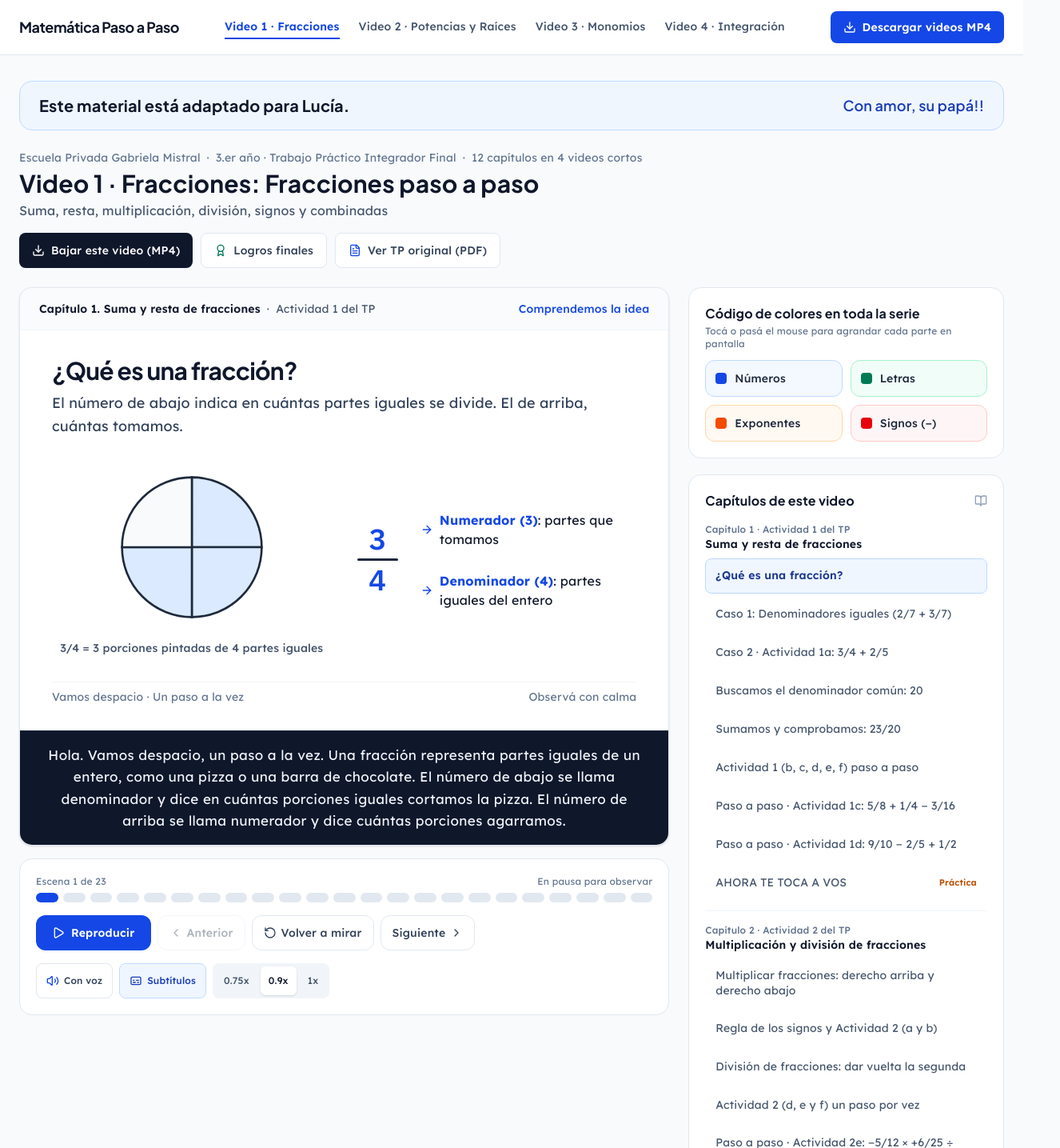
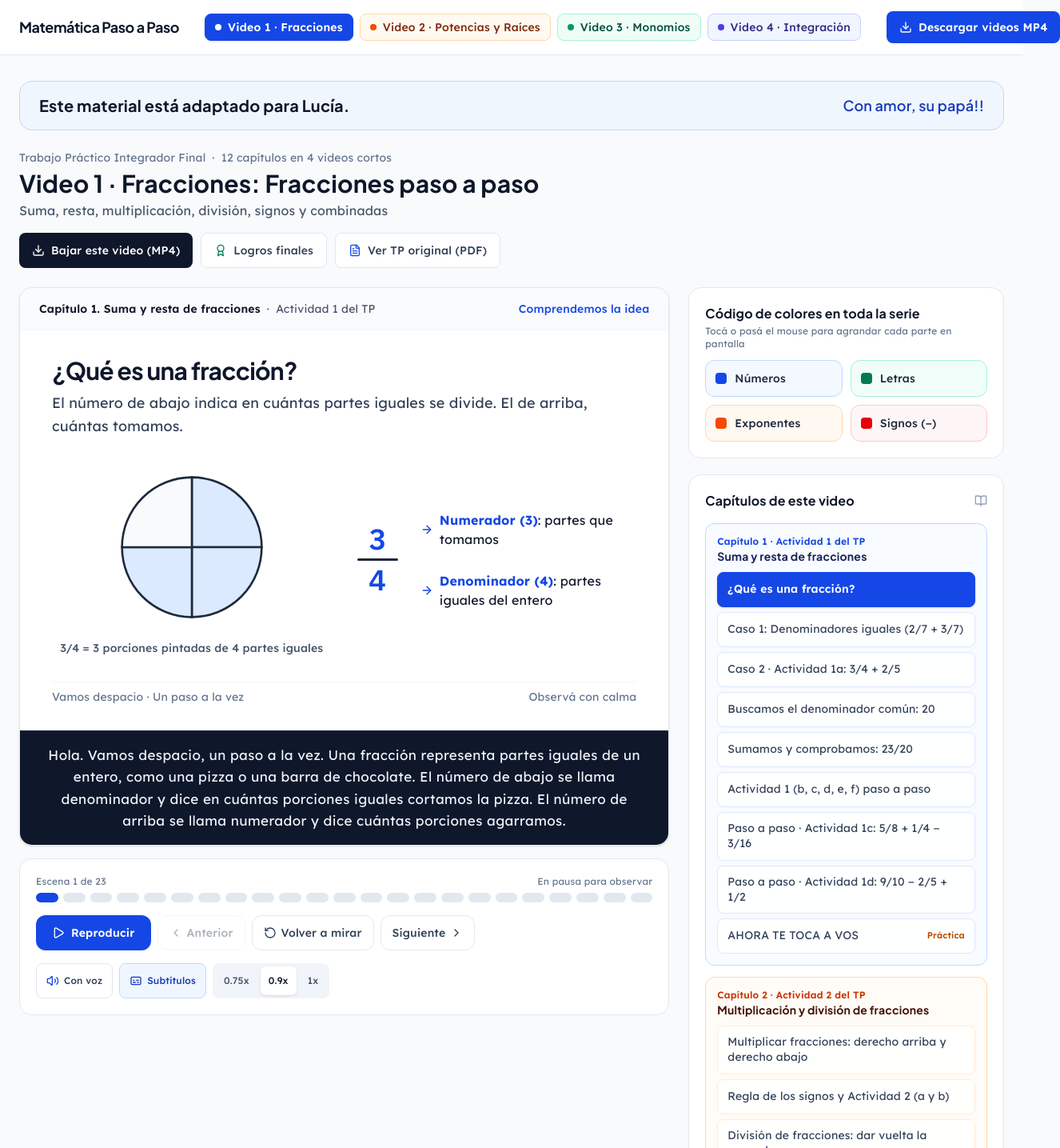
Before and after one commit to chilecitolr/Matematica-para-Lucia, a React (Vite) app: page / in a window 1280 px wide. Shown: the top 1435 px of the page at 80% size, 1326 px wide, since content can reach past the window. Built offline with nearby package versions, Linux system fonts and the light colour scheme.

Commit message:
feat: add personalized branding and color themes
Update page title and meta tags for personalization. Introduce color palettes and themes for lesson modules to improve visual organization.

```diff
--- a/index.html
+++ b/index.html
@@ -3,12 +3,12 @@
   <head>
     <meta charset="UTF-8" />
     <meta name="viewport" content="width=device-width, initial-scale=1.0" />
-    <title>Matemática Paso a Paso — 3.er Año</title>
+    <title>Matemática Paso a Paso — 3.er Año - Para Lucia</title>
     <meta
       name="description"
       content="Serie de videos educativos animados y accesibles para aprender fracciones, potencias, raíces y monomios paso a paso."
     />
-    <meta property="og:title" content="Matemática Paso a Paso — 3.er Año" />
+    <meta property="og:title" content="Matemática Paso a Paso — 3.er Año - Para Lucia con Amor" />
     <meta
       property="og:description"
       content="Serie de videos educativos animados y accesibles para aprender fracciones, potencias, raíces y monomios paso a paso."
--- a/src/App.tsx
+++ b/src/App.tsx
@@ -26,6 +26,75 @@ interface FlatSceneItem {
   scene: LessonScene;
   globalIndex: number;
 }
+
+const VIDEO_THEMES: Record<
+  VideoModule['id'],
+  {
+    inactive: string;
+    active: string;
+    dot: string;
+  }
+> = {
+  'video-1': {
+    inactive: 'bg-blue-50/80 text-blue-900 border-blue-200 hover:bg-blue-100',
+    active: 'bg-blue-700 text-white border-blue-700 shadow-sm',
+    dot: 'bg-blue-600',
+  },
+  'video-2': {
+    inactive: 'bg-orange-50/80 text-orange-900 border-orange-200 hover:bg-orange-100',
+    active: 'bg-orange-700 text-white border-orange-700 shadow-sm',
+    dot: 'bg-orange-600',
+  },
+  'video-3': {
+    inactive: 'bg-emerald-50/80 text-emerald-900 border-emerald-200 hover:bg-emerald-100',
+    active: 'bg-emerald-700 text-white border-emerald-700 shadow-sm',
+    dot: 'bg-emerald-600',
+  },
+  'video-4': {
+    inactive: 'bg-indigo-50/80 text-indigo-900 border-indigo-200 hover:bg-indigo-100',
+    active: 'bg-indigo-700 text-white border-indigo-700 shadow-sm',
+    dot: 'bg-indigo-600',
+  },
+};
+
+const CHAPTER_PALETTE = [
+  {
+    card: 'bg-blue-50/45 border-blue-200',
+    kicker: 'text-blue-700',
+    title: 'text-blue-950',
+    btnInactive: 'bg-white/90 text-slate-700 border-blue-100 hover:bg-blue-50 hover:border-blue-300',
+    btnActive: 'bg-blue-700 text-white border-blue-700 font-semibold shadow-sm',
+    practiceInactive: 'text-amber-700',
+    practiceActive: 'text-blue-100',
+  },
+  {
+    card: 'bg-orange-50/45 border-orange-200',
+    kicker: 'text-orange-700',
+    title: 'text-orange-950',
+    btnInactive: 'bg-white/90 text-slate-700 border-orange-100 hover:bg-orange-50 hover:border-orange-300',
+    btnActive: 'bg-orange-700 text-white border-orange-700 font-semibold shadow-sm',
+    practiceInactive: 'text-amber-800',
+    practiceActive: 'text-orange-100',
+  },
+  {
+    card: 'bg-emerald-50/45 border-emerald-200',
+    kicker: 'text-emerald-700',
+    title: 'text-emerald-950',
+    btnInactive: 'bg-white/90 text-slate-700 border-emerald-100 hover:bg-emerald-50 hover:border-emerald-300',
+    btnActive: 'bg-emerald-700 text-white border-emerald-700 font-semibold shadow-sm',
+    practiceInactive: 'text-amber-700',
+    practiceActive: 'text-emerald-100',
+  },
+  {
+    card: 'bg-indigo-50/45 border-indigo-200',
+    kicker: 'text-indigo-700',
+    title: 'text-indigo-950',
+    btnInactive: 'bg-white/90 text-slate-700 border-indigo-100 hover:bg-indigo-50 hover:border-indigo-300',
+    btnActive: 'bg-indigo-700 text-white border-indigo-700 font-semibold shadow-sm',
+    practiceInactive: 'text-amber-700',
+    practiceActive: 'text-indigo-100',
+  },
+];
 
 export default function App() {
   const [activeVideoId, setActiveVideoId] = useState<VideoModule['id']>('video-1');
@@ -147,25 +216,29 @@ export default function App() {
             Matemática Paso a Paso
           </a>
 
-          {/* Zone 2: 4 concise single-line nav links */}
+          {/* Zone 2: 4 concise single-line color-coded nav buttons */}
           <nav
             aria-label="Videos de la serie"
-            className="hidden lg:flex items-center gap-6 text-sm font-medium"
+            className="hidden lg:flex items-center gap-2 text-sm font-medium"
           >
             {VIDEO_MODULES.map((vid) => {
               const active = vid.id === activeVideoId;
+              const theme = VIDEO_THEMES[vid.id];
               return (
                 <button
                   key={vid.id}
                   type="button"
                   onClick={() => handleSelectVideo(vid.id)}
-                  className={`py-1 border-b-2 transition-colors whitespace-nowrap shrink-0 cursor-pointer ${
-                    active
-                      ? 'border-blue-700 text-blue-700 font-semibold'
-                      : 'border-transparent text-slate-600 hover:text-slate-900 hover:border-slate-300'
+                  className={`inline-flex items-center gap-2 px-3 py-1.5 rounded-lg border transition-colors whitespace-nowrap shrink-0 cursor-pointer ${
+                    active ? `${theme.active} font-semibold` : theme.inactive
                   }`}
                 >
-                  {vid.shortLabel}
+                  <span
+                    className={`w-2 h-2 rounded-sm shrink-0 ${
+                      active ? 'bg-white' : theme.dot
+                    }`}
+                  />
+                  <span>{vid.shortLabel}</span>
                 </button>
               );
             })}
@@ -195,18 +268,22 @@ export default function App() {
         <div className="grid grid-cols-2 sm:flex sm:flex-wrap lg:hidden items-center gap-2">
           {VIDEO_MODULES.map((vid) => {
             const active = vid.id === activeVideoId;
+            const theme = VIDEO_THEMES[vid.id];
             return (
               <button
                 key={vid.id}
                 type="button"
                 onClick={() => handleSelectVideo(vid.id)}
-                className={`px-3 py-2.5 min-h-[44px] rounded-lg text-xs sm:text-sm font-medium whitespace-nowrap border cursor-pointer text-center ${
-                  active
-                    ? 'bg-blue-700 text-white border-blue-700'
-                    : 'bg-white text-slate-700 border-slate-200'
+                className={`inline-flex items-center justify-center gap-2 px-3 py-2.5 min-h-[44px] rounded-lg text-xs sm:text-sm font-medium whitespace-nowrap border cursor-pointer text-center transition-colors ${
+                  active ? `${theme.active} font-semibold` : theme.inactive
                 }`}
               >
-                {vid.shortLabel}
+                <span
+                  className={`w-2 h-2 rounded-sm shrink-0 ${
+                    active ? 'bg-white' : theme.dot
+                  }`}
+                />
+                <span>{vid.shortLabel}</span>
               </button>
             );
           })}
@@ -226,9 +303,7 @@ export default function App() {
         <div className="flex flex-wrap items-end justify-between gap-4">
           <div className="space-y-1">
             <div className="flex flex-wrap items-center gap-x-2 gap-y-0.5 text-xs sm:text-sm text-slate-500">
-              <span>Escuela Privada Gabriela Mistral</span>
-              <span aria-hidden="true">·</span>
-              <span>3.er año · Trabajo Práctico Integrador Final</span>
+              <span>Trabajo Práctico Integrador Final</span>
               <span aria-hidden="true">·</span>
               <span>{totalChaptersCount} capítulos en 4 videos cortos</span>
             </div>
@@ -522,23 +597,27 @@ export default function App() {
                 <BookOpen className="w-4 h-4 text-slate-400" />
               </div>
 
-              <div className="space-y-4">
-                {videoChapters.map((chapter) => {
+              <div className="space-y-3.5">
+                {videoChapters.map((chapter, chIdx) => {
                   const chapterScenes = flatScenes.filter(
                     (f) => f.chapter.id === chapter.id
                   );
+                  const pal = CHAPTER_PALETTE[chIdx % CHAPTER_PALETTE.length];
                   return (
-                    <div key={chapter.id} className="space-y-2 pb-3 border-b border-slate-100 last:border-b-0 last:pb-0">
+                    <div
+                      key={chapter.id}
+                      className={`space-y-2.5 p-3.5 rounded-xl border ${pal.card}`}
+                    >
                       <div>
-                        <div className="text-xs font-medium text-slate-500">
+                        <div className={`text-xs font-semibold ${pal.kicker}`}>
                           Capítulo {chapter.number} · {chapter.activityRef}
                         </div>
-                        <div className="font-semibold text-sm text-slate-900">
+                        <div className={`font-display font-bold text-sm ${pal.title}`}>
                           {chapter.title}
                         </div>
                       </div>
 
-                      <div className="space-y-1">
+                      <div className="space-y-1.5">
                         {chapterScenes.map((item) => {
                           const active = item.globalIndex === sceneIndex;
                           const isPractice = item.scene.phase === 'practica';
@@ -547,15 +626,17 @@ export default function App() {
                               key={item.scene.id}
                               type="button"
                               onClick={() => setSceneIndex(item.globalIndex)}
-                              className={`w-full text-left px-3 py-2.5 min-h-[44px] rounded-lg text-xs sm:text-sm transition-colors flex items-center justify-between gap-2 cursor-pointer ${
-                                active
-                                  ? 'bg-blue-50 text-blue-900 font-semibold border border-blue-200'
-                                  : 'text-slate-600 hover:bg-slate-50 hover:text-slate-900 border border-transparent'
+                              className={`w-full text-left px-3 py-2.5 min-h-[44px] rounded-lg border text-xs sm:text-sm transition-colors flex items-center justify-between gap-2 cursor-pointer ${
+                                active ? pal.btnActive : pal.btnInactive
                               }`}
                             >
                               <span className="leading-snug">{item.scene.headline}</span>
                               {isPractice && (
-                                <span className="text-[11px] font-semibold text-amber-700 shrink-0">
+                                <span
+                                  className={`text-[11px] font-semibold shrink-0 ${
+                                    active ? pal.practiceActive : pal.practiceInactive
+                                  }`}
+                                >
                                   Práctica
                                 </span>
                               )}
```
